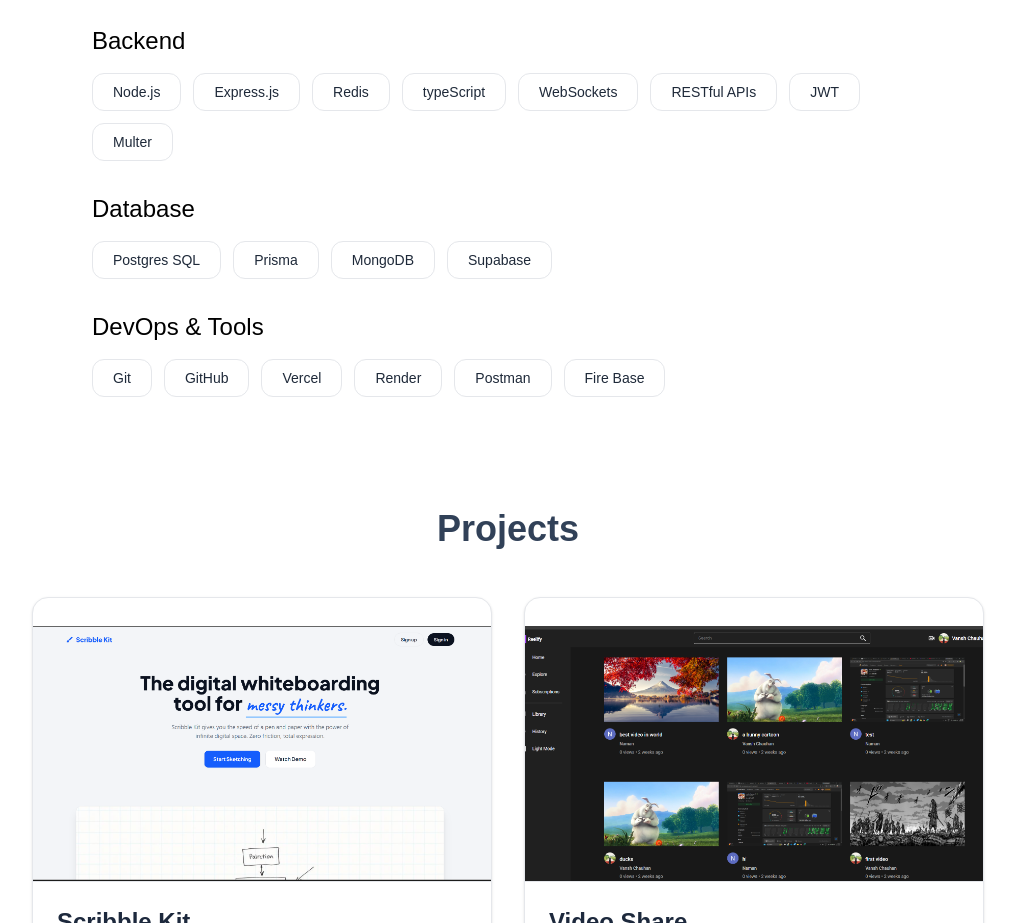
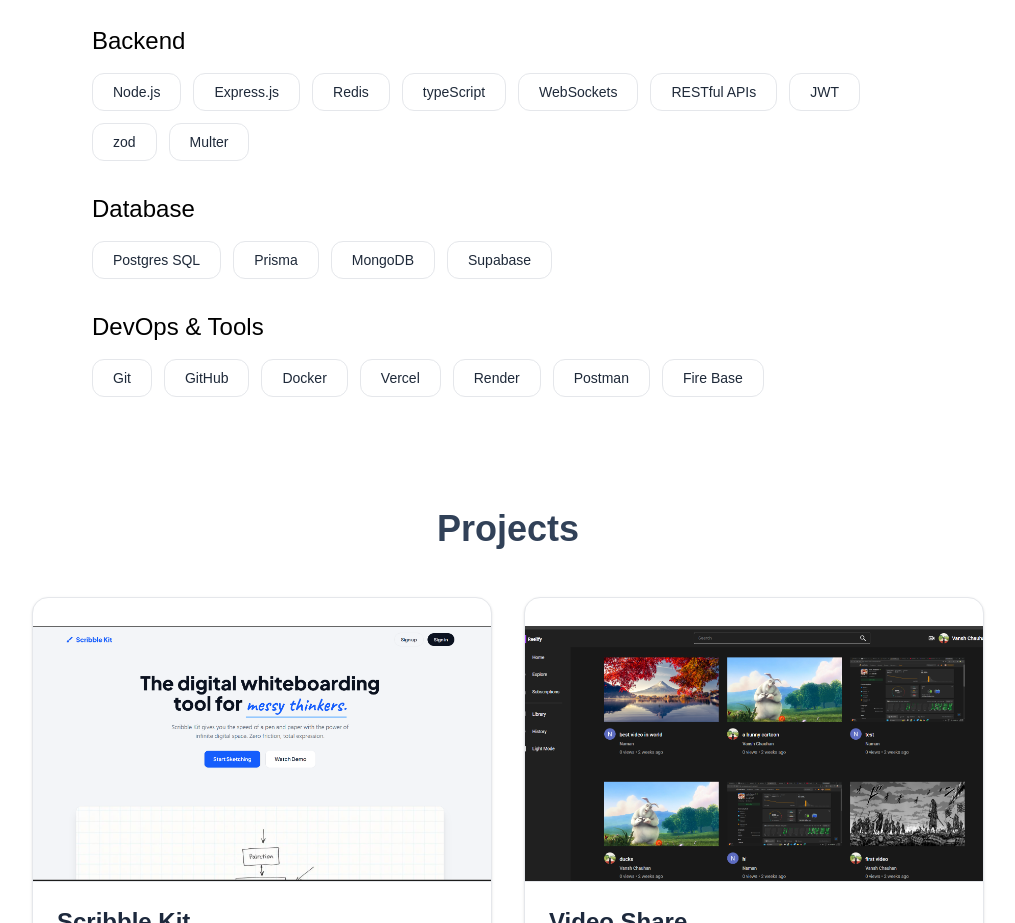
Before and after one commit to vansh-chauhan01/portfolio, a React (Vite) app in the folder frontend/: page / in a window 1280 px wide. Shown: the part 1640-2563 px from the top of the page, without its empty margins (132-1147 px from the left). Built offline with nearby package versions, Linux system fonts and the light colour scheme; a web font is replaced by a local one.

Commit message:
updated skill section

```diff
--- a/frontend/src/components/Skills.jsx
+++ b/frontend/src/components/Skills.jsx
@@ -6,7 +6,7 @@
     },
     {
       title: "Backend",
-      skills: ["Node.js", "Express.js", "Redis", "typeScript", "WebSockets", "RESTful APIs", "JWT", "Multer"],
+      skills: ["Node.js", "Express.js", "Redis", "typeScript", "WebSockets","RESTful APIs", "JWT", "zod","Multer"],
     },
     {
       title: "Database",
@@ -14,7 +14,7 @@
     },
     {
       title: "DevOps & Tools",
-      skills: ["Git", "GitHub", "Vercel", "Render", "Postman", "Fire Base"],
+      skills: ["Git", "GitHub", "Docker", "Vercel", "Render", "Postman", "Fire Base"],
     },
   ];
 
```
